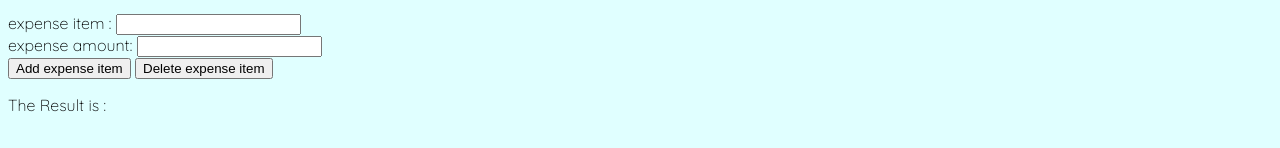
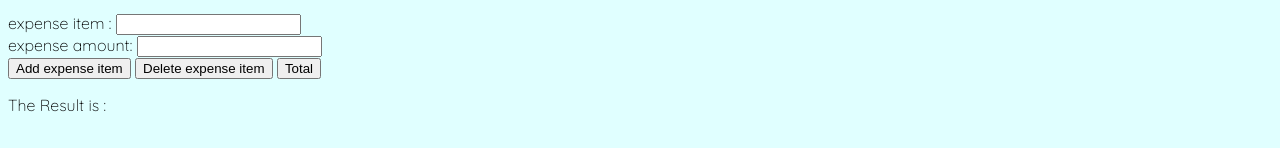
Before and after one commit to Tinabcit/makeup_assignment, a plain HTML site: page index.html in a window 1280 px wide. Shown: the part 279-427 px from the top of the page. Drawn offline with Linux system fonts and the light colour scheme.

Commit message:
Try to add the total sum when the two numbers is added together.

```diff
--- a/index.html
+++ b/index.html
@@ -30,6 +30,7 @@
     expense amount: <input type="text" id="secondNumber" /><br>
     <input type="button" onClick="AddBy()" Value="Add expense item" />
     <input type="button" onClick="SubtractBy()" Value="Delete expense item" />
+    <input type="button" onClick="calculation()" Value="Total" />
     </form>
     <p>The Result is : <br>
     <span id = "result"></span>
```
